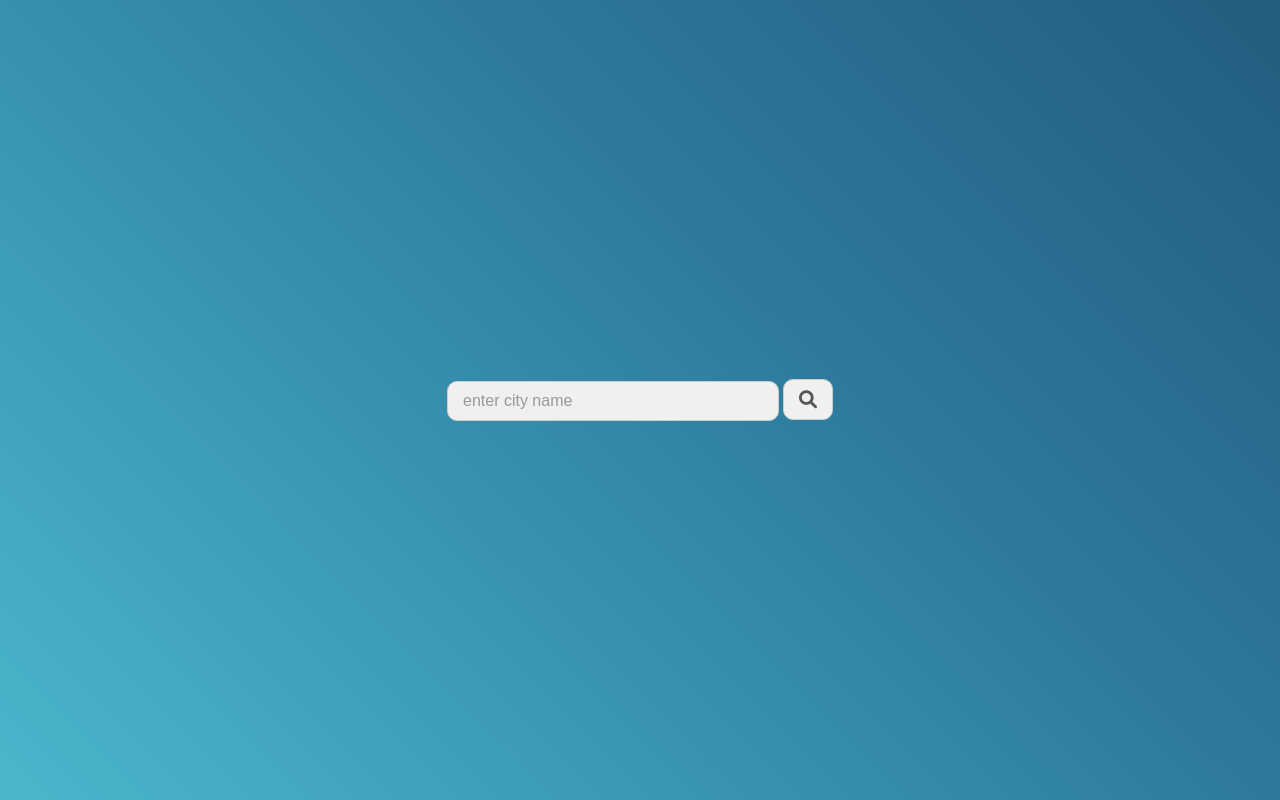
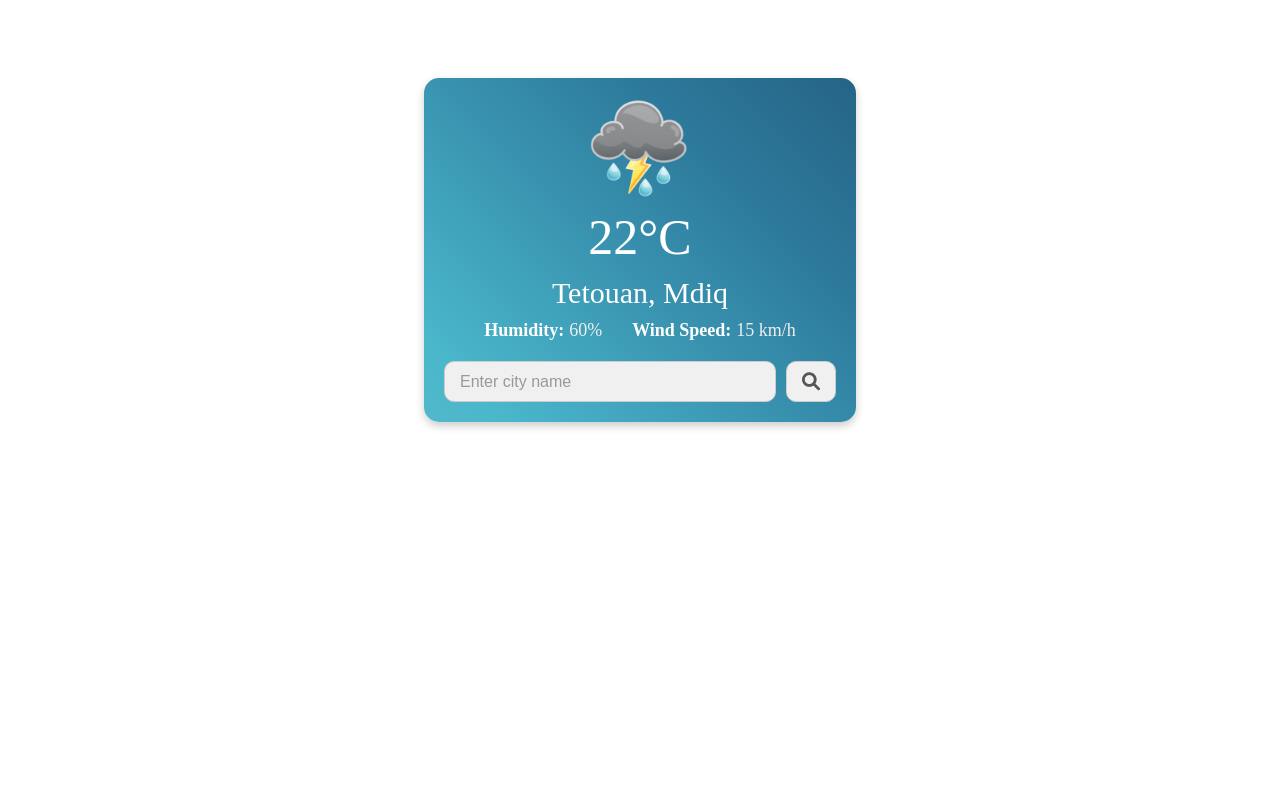
Before and after one commit to dansinfosec/Weather-App, a plain HTML site: page index.html in a window 1280 px wide. Drawn offline with Linux system fonts and the light colour scheme; no server answers.

Commit message:
Added the basic js to fetch data from the api

```diff
--- a/index.html
+++ b/index.html
@@ -10,11 +10,27 @@
 
 </head>
 <body>
-	<div class="card">
-		<div class="search">
-			<input type="text" name="location-search-text-inputbox" placeholder="enter city name" spellcheck="false">
-			<button><i class="fa fa-search" aria-hidden="true"></i></button>
-		</div>
-	</div>
+<div class="card">
+    <div class="weather-box">
+      <img class="weather-icon" src="images/Stormy.png" alt="Weather icon">
+    </div>
+    <div class="temperature-box">22°C</div>
+    <div class="city-name-box">Tetouan, Mdiq</div>
+    <div class="weather-details">
+  <div class="humidity">
+    <span class="label">Humidity:</span>
+    <span class="value">60%</span>
+  </div>
+  <div class="windspeed">
+    <span class="label">Wind Speed:</span>
+    <span class="value">15 km/h</span>
+  </div>
+</div>
+    <div class="search">
+      <input type="text" name="location-search-text-inputbox" placeholder="Enter city name" spellcheck="false">
+      <button><i class="fa fa-search" aria-hidden="true"></i></button>
+    </div>
+  </div>
+  <script>checkWeather();</script>
 </body>
 </html>
--- a/javascript/main.js
+++ b/javascript/main.js
@@ -1 +1,11 @@
-console.log("Hello World!");
+const apikey = "396e46213aa0cd618afcb2133dfa4415";
+const api_url = "http://api.openweathermap.org/data/2.5/weather?q=tetouan&units=metric";
+
+async function checkWeather() {
+    const response = await fetch(api_url + `&APPID=${apikey}`);
+    const data = await response.json();
+
+    console.log(data);
+}
+
+checkWeather(); // Call the function to check the weather
--- a/styles.css
+++ b/styles.css
@@ -1,61 +1,132 @@
+/* Body background styling (now plain white) */
 body {
-	/* Basic styling */
   margin: 0;
   padding: 0;
   height: 100vh; /* Full viewport height */
   display: flex;
   align-items: center;
   justify-content: center;
+  background-color: white; /* Plain white background */
+}
+
+/* Card container with gradient animation */
+.card {
+  display: flex;
+  flex-direction: column;
+  align-items: center;
+  justify-content: center;
   background: linear-gradient(45deg, #aaded3, #7abcca, #4ab7cb, #2d7a9d, #1e4d6d, #FFFFFF);
   background-size: 300% 300%;
   animation: gradientBG 15s ease infinite;
+  border-radius: 15px;
+  padding: 20px;
+  box-shadow: 0 4px 8px rgba(0, 0, 0, 0.2); /* Light shadow for depth */
+  backdrop-filter: blur(10px); /* Frosted glass effect */
+  transform: translateY(-150px);
 }
 
-/* Gradient animation */
+/* Gradient animation for the card */
 @keyframes gradientBG {
   0% { background-position: 0% 0%; }
   50% { background-position: 100% 100%; }
   100% { background-position: 0% 0%; }
 }
 
-button {
-      background-color: #f0f0f0; /* Soft background color */
-      border: 1px solid #ccc; /* Light border */
-      border-radius: 10px; /* Rounded corners */
-      padding: 10px 15px; /* Spacing around the icon */
-      cursor: pointer; /* Pointer cursor on hover */
-      transition: background-color 0.3s ease; /* Smooth hover effect */
+/* Weather box */
+.weather-box {
+  width: 100px;
+  height: 100px;
+  display: flex;
+  justify-content: center;
+  align-items: center;
 }
 
-    /* Styling for the icon */
-    button i {
-      color: #555; /* Softer icon color */
-      font-size: 18px; /* Adjust icon size */
+.weather-icon {
+  width: 100%;
+  height: auto;
 }
 
-    /* Hover effect for the button */
-    button:hover {
-      background-color: #e0e0e0; /* Slightly darker on hover */
+/* Temperature and city name */
+.temperature-box, .city-name-box {
+  font-size: 50px;
+  color: white;
+  text-align: center;
+  margin-top: 10px;
+}
+
+.city-name-box {
+  font-size: 30px; /* Slightly smaller for city name */
+}
+
+/* Humidity and Wind Speed */
+.weather-details {
+  display: flex;
+  justify-content: center;
+  gap: 30px; /* Spacing between humidity and windspeed */
+  margin-top: 10px;
+}
+
+.humidity, .windspeed {
+  display: flex;
+  flex-direction: row;
+  align-items: center;
+  font-size: 18px;
+  color: white;
+}
+
+.label {
+  font-weight: bold;
+  margin-right: 5px;
+}
+
+.value {
+  color: #f0f0f0;
+}
+
+/* Search box and button styling */
+.search {
+  display: flex;
+  gap: 10px;
+  margin-top: 20px;
+  justify-content: space-between;
 }
 
 input[type="text"] {
   padding: 10px 15px;
-      border-radius: 10px; /* Rounded corners */
-      border: 1px solid #ccc; /* Light border */
-      background-color: #f0f0f0; /* Soft background color */
-      color: #555; /* Softer text color */
-      width: 300px; /* Adjust width as needed */
-      font-size: 16px; /* Font size */
-      outline: none; /* Remove outline on focus */
+  border-radius: 10px;
+  border: 1px solid #ccc;
+  background-color: #f0f0f0;
+  color: #555;
+  width: 300px;
+  font-size: 16px;
+  outline: none;
   transition: background-color 0.3s ease, border-color 0.3s ease;
 }
 
-    /* Hover and focus effects for the input */
 input[type="text"]:focus {
-      background-color: #e0e0e0; /* Slightly darker on focus */
-      border-color: #aaa; /* Change border color on focus */
+  background-color: #e0e0e0;
+  border-color: #aaa;
 }
 
 input[type="text"]::placeholder {
-      color: #999; /* Softer placeholder color */
+  color: #999;
 }
+
+/* Button styling */
+button {
+  background-color: #f0f0f0;
+  border: 1px solid #ccc;
+  border-radius: 10px;
+  padding: 10px 15px;
+  cursor: pointer;
+  transition: background-color 0.3s ease;
+}
+
+button i {
+  color: #555;
+  font-size: 18px;
+}
+
+button:hover {
+  background-color: #e0e0e0;
+}
```
Also changed, not shown: images/Cloudy.png (added), images/Rainy.png (added), images/Stormy.png (added), images/Sunny.png (added), images/Windy.png (added). Lines whose indentation alone changed are shown as unchanged.
